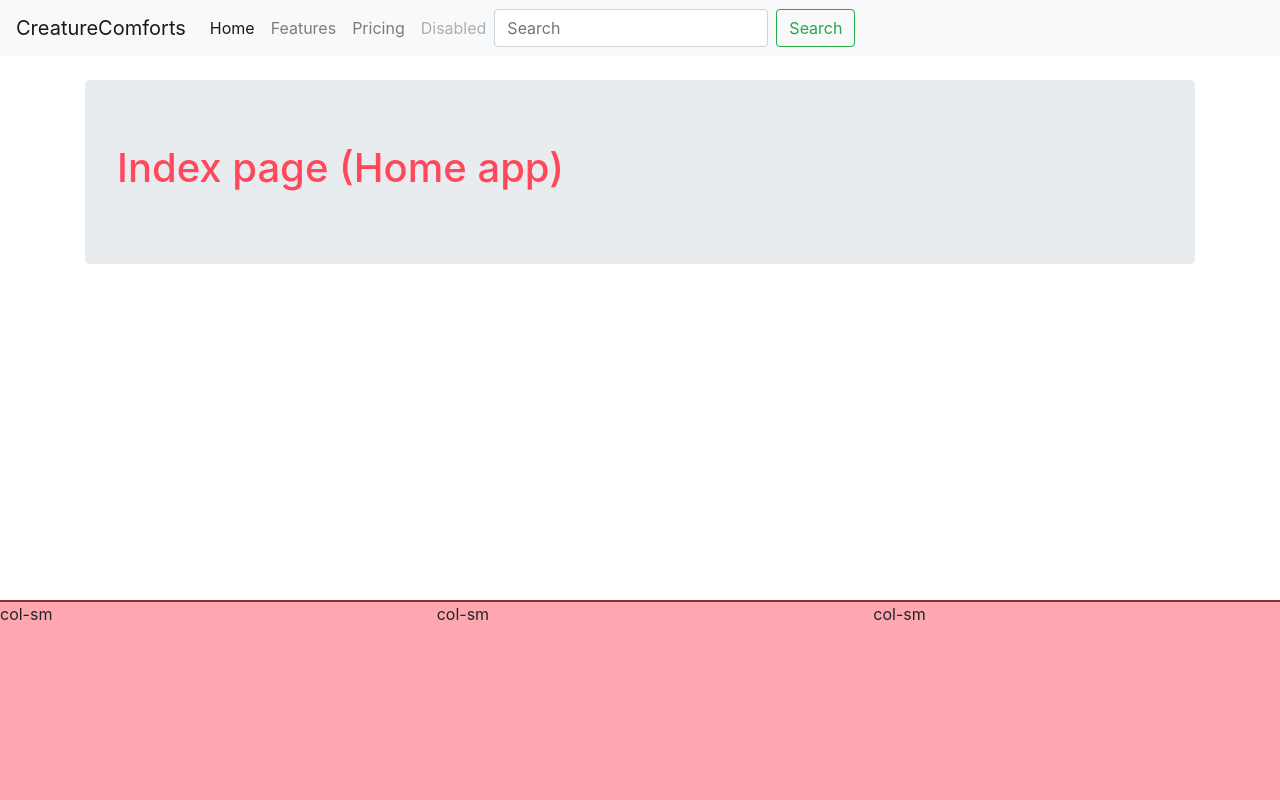
After one commit to nuagesdencre/CI_FullStack, a Django app: template home/templates/index.html in a window 1280 px wide. The commit adds this page. Run offline with Django 3.2, Linux system fonts and the light colour scheme; the template is opened without the code that fills it, so the values that code supplies are empty; some libraries are stand-ins or nearby versions.

Commit message:
base.html + link to home.index; established link to staticfiles

```diff
--- a/creaturecomforts/settings.py
+++ b/creaturecomforts/settings.py
@@ -54,7 +54,7 @@ ROOT_URLCONF = 'creaturecomforts.urls'
 TEMPLATES = [
     {
         'BACKEND': 'django.template.backends.django.DjangoTemplates',
-        'DIRS': [],
+        'DIRS': [os.path.join(BASE_DIR, 'templates')],
         'APP_DIRS': True,
         'OPTIONS': {
             'context_processors': [
@@ -114,3 +114,4 @@ USE_TZ = True
 # https://docs.djangoproject.com/en/2.1/howto/static-files/
 
 STATIC_URL = '/static/'
+STATICFILES_DIRS = (os.path.join(BASE_DIR, "static"),)
--- /dev/null
+++ b/home/templates/index.html
@@ -0,0 +1,7 @@
+{% extends "base.html" %}
+{% block content %}
+<div class="jumbotron">
+    <h1 class="title"> Index page (Home app) </h1>
+</div>
+
+{% endblock %}
--- /dev/null
+++ b/static/css/styles.css
@@ -0,0 +1,20 @@
+/* Typography */
+.title {
+    color:#ff495b;
+}
+/* ENDTypography */
+/* Page Structure */
+
+.container{
+    margin-top:80px;
+}
+
+footer{
+    height:200px;
+    border-top: 2px solid #902f31;
+    background-color: rgba(255, 72, 90, 0.48);
+    padding-bottom: 20px;
+}
+/* ENDPage Structure */
+/* Components */
+/* ENDComponents */
--- a/templates/base.html
+++ b/templates/base.html
@@ -1,10 +1,54 @@
-<!DOCTYPE html>
+{% load staticfiles %}
 <html lang="en">
 <head>
     <meta charset="UTF-8">
-    <title>Title</title>
+    <meta name="viewport" content="width=device-width, initial-scale=1.0">
+    <meta http-equiv="X-UA-Compatible" content="ie=edge">
+    <title>Creature Comforts</title>
+    <link href="https://stackpath.bootstrapcdn.com/bootstrap/4.1.3/css/bootstrap.min.css" rel="stylesheet"
+          integrity="sha384-MCw98/SFnGE8fJT3GXwEOngsV7Zt27NXFoaoApmYm81iuXoPkFOJwJ8ERdknLPMO" crossorigin="anonymous">
+        <link rel="stylesheet" href="{% static 'css/styles.css' %}">
 </head>
 <body>
-
+<!--navbar-->
+<nav class="navbar navbar-expand-lg navbar-light bg-light fixed-top">
+    <a class="navbar-brand" href="#">CreatureComforts</a>
+    <button class="navbar-toggler" type="button" data-toggle="collapse" data-target="#navbarNavAltMarkup"
+            aria-controls="navbarNavAltMarkup" aria-expanded="false" aria-label="Toggle navigation">
+        <span class="navbar-toggler-icon"></span>
+    </button>
+    <div class="collapse navbar-collapse" id="navbarNavAltMarkup">
+        <div class="navbar-nav">
+            <a class="nav-item nav-link active" href="#">Home <span class="sr-only">(current)</span></a>
+            <a class="nav-item nav-link" href="#">Features</a>
+            <a class="nav-item nav-link" href="#">Pricing</a>
+            <a class="nav-item nav-link disabled" href="#">Disabled</a>
+        </div>
+        <form class="form-inline my-2 my-lg-0">
+            <input class="form-control mr-sm-2" type="search" placeholder="Search" aria-label="Search">
+            <button class="btn btn-outline-success my-2 my-sm-0" type="submit">Search</button>
+        </form>
+    </div>
+</nav>
+<!--navbar-->
+<div class="container">
+    {% block content %} {% endblock %}
+</div>
+<footer class="fixed-bottom">
+    <div class="row">
+        <div class="col-sm">col-sm</div>
+        <div class="col-sm">col-sm</div>
+        <div class="col-sm">col-sm</div>
+    </div>
+</footer>
+<script src="https://code.jquery.com/jquery-3.3.1.slim.min.js"
+        integrity="sha384-q8i/X+965DzO0rT7abK41JStQIAqVgRVzpbzo5smXKp4YfRvH+8abtTE1Pi6jizo"
+        crossorigin="anonymous"></script>
+<script src="https://cdnjs.cloudflare.com/ajax/libs/popper.js/1.14.3/umd/popper.min.js"
+        integrity="sha384-ZMP7rVo3mIykV+2+9J3UJ46jBk0WLaUAdn689aCwoqbBJiSnjAK/l8WvCWPIPm49"
+        crossorigin="anonymous"></script>
+<script src="https://stackpath.bootstrapcdn.com/bootstrap/4.1.3/js/bootstrap.min.js"
+        integrity="sha384-ChfqqxuZUCnJSK3+MXmPNIyE6ZbWh2IMqE241rYiqJxyMiZ6OW/JmZQ5stwEULTy"
+        crossorigin="anonymous"></script>
 </body>
 </html>
```
Also changed, not shown: home/views.py (+5 -2 lines).
